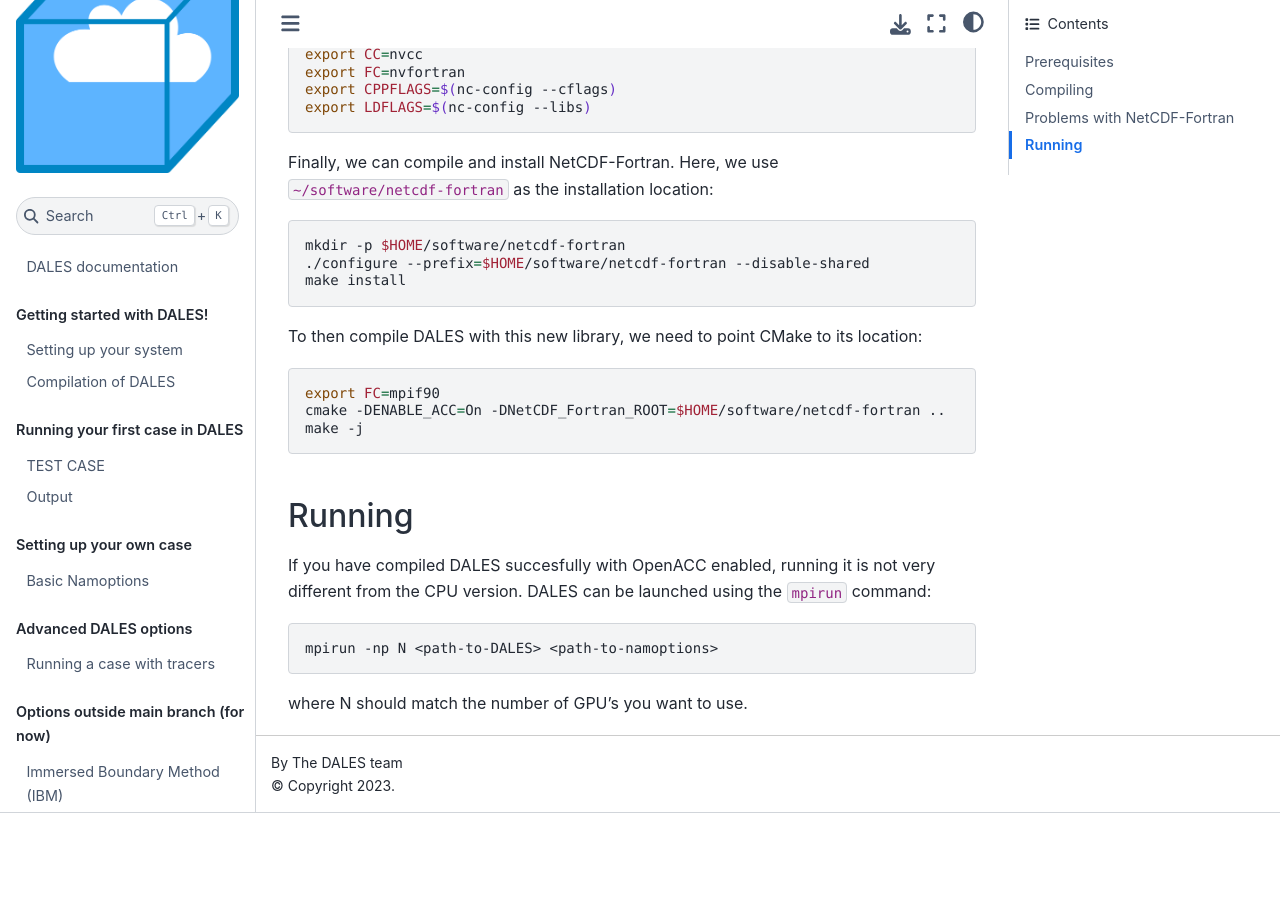
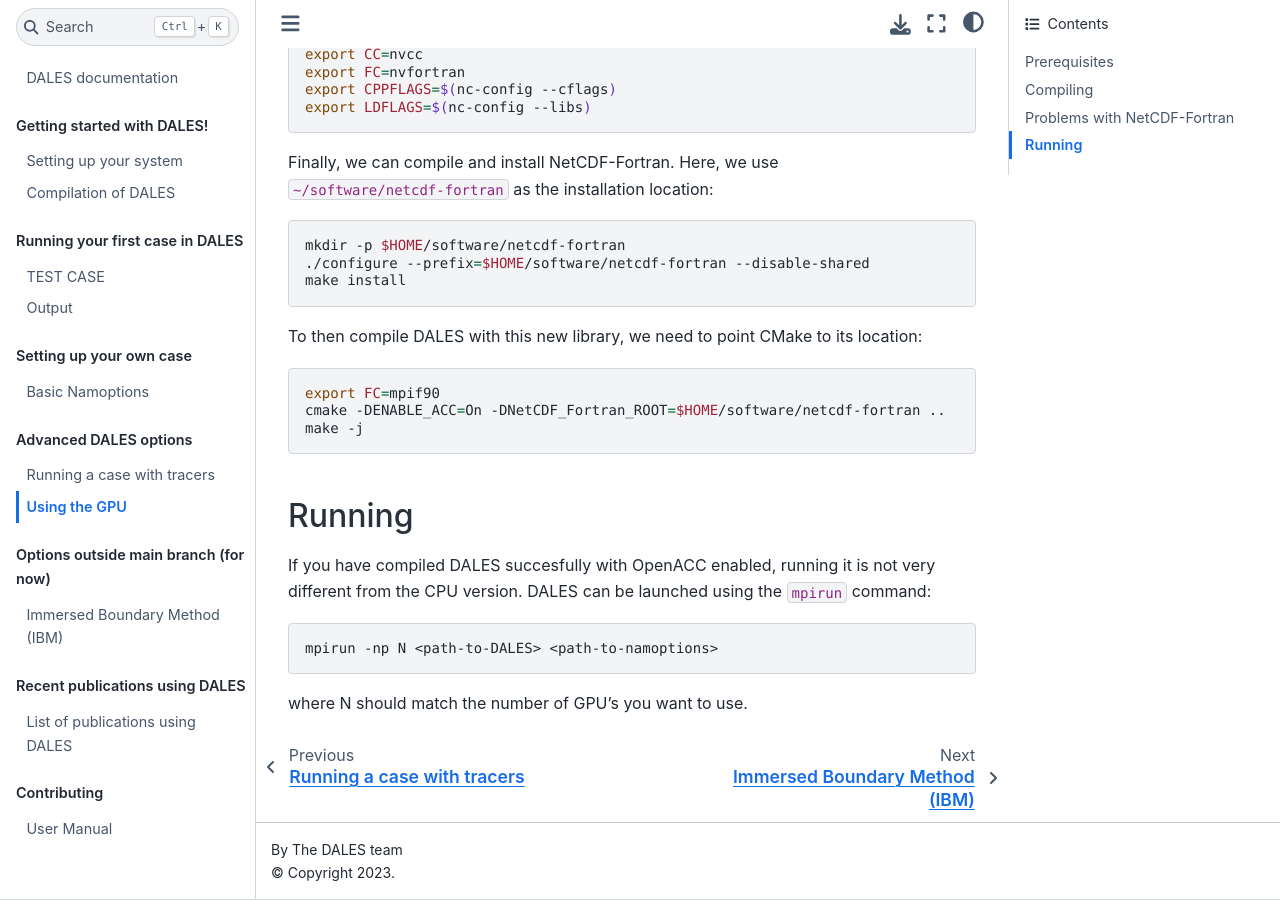
Before and after one commit to dalesteam/dalesdocs, a Jupyter Book: the page built from book/running/gpu.md, in a window 1280 px wide and 900 px high, scrolled down 1531 px. Built offline with Jupyter Book 1.0.4 settings and Sphinx 7.4.7 and the Sphinx Book theme 1.1.4, drawn with Linux system fonts in a browser that asks for light colours; before the commit the page ends 2344 px from its top, so only the background shows below that; some of the changed lines change nothing that is shown.

Commit message:
Include GPU page in table of contents

```diff
--- a/book/_toc.yml
+++ b/book/_toc.yml
@@ -19,7 +19,7 @@
       # - file: running/chemistry.ipynb
       # - file: running/ibm.ipynb
       # - file: running/openbcs.ipynb
-      # - file: running/gpu.ipynb
+      - file: running/gpu.md
   - caption:  Options outside main branch (for now)
     chapters:
       - file: running/ibm.ipynb
```
